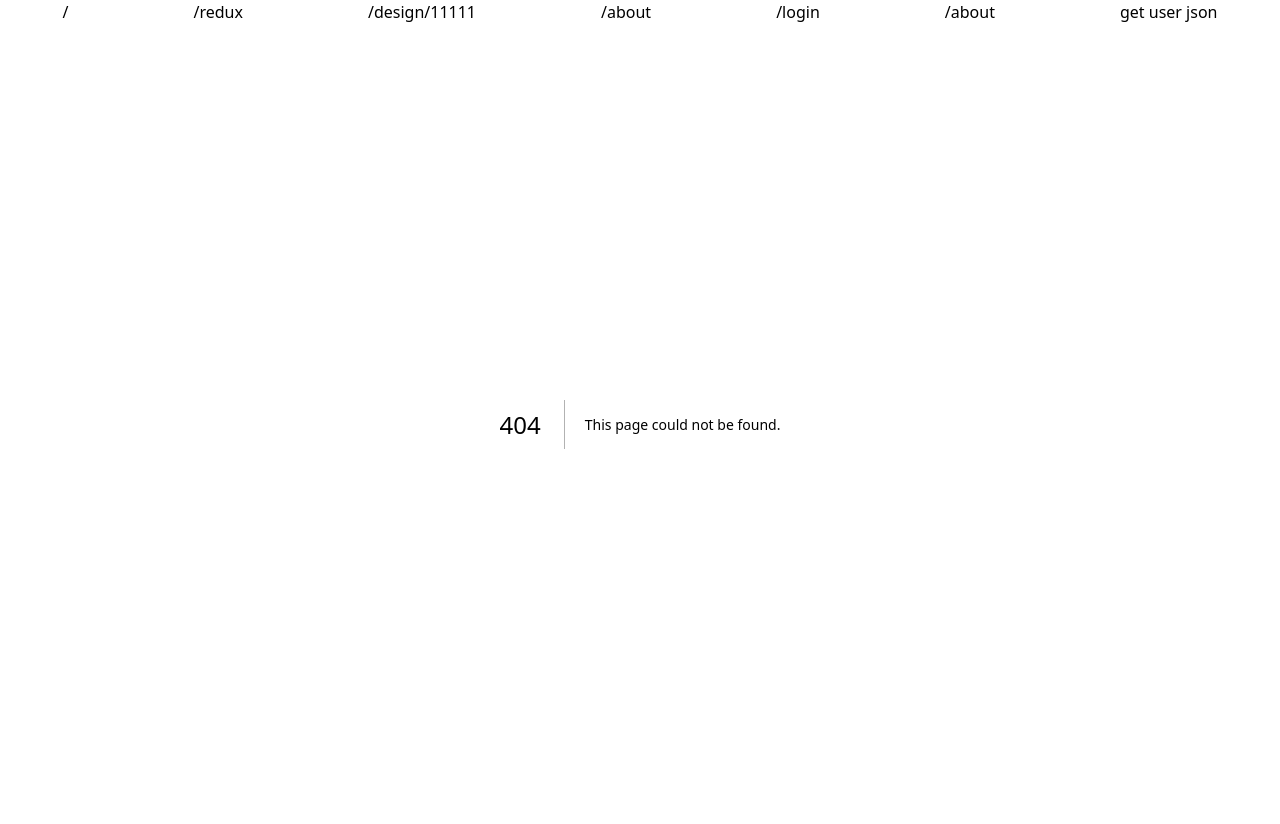
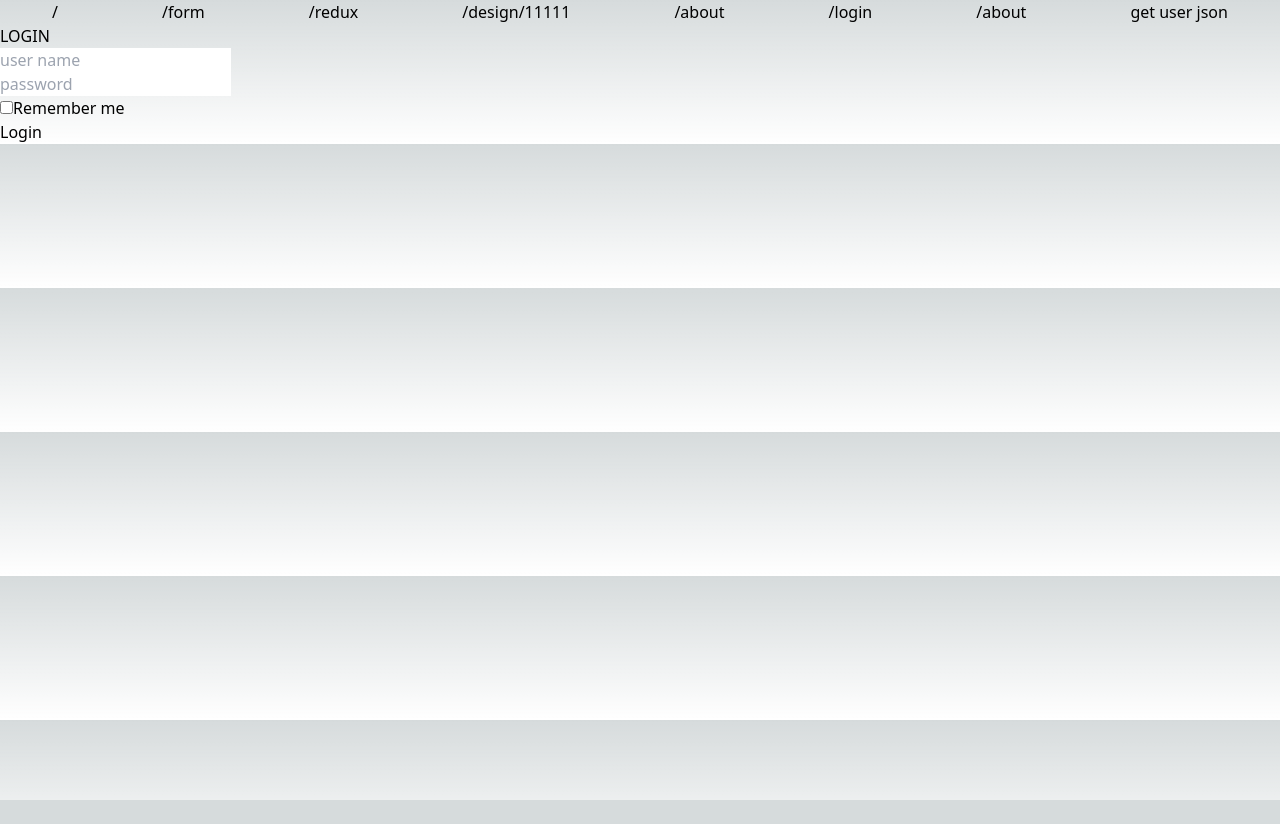
Before and after one commit to CcEditCom/CcView, a Next.js app: page /form in a window 1280 px wide. Before the commit this address had no page. After the commit the page ends 800 px from the top, so only its background shows below. Built offline with nearby package versions, Linux system fonts and the light colour scheme.

Commit message:
form 表单校验

```diff
--- a/package.json
+++ b/package.json
@@ -15,6 +15,7 @@
     "nprogress": "0.2.0",
     "react": "18.2.0",
     "react-dom": "18.2.0",
+    "react-hook-form": "^7.44.3",
     "react-redux": "8.0.7",
     "tailwindcss": "3.3.2"
   },
--- a/src/pages/_app.tsx
+++ b/src/pages/_app.tsx
@@ -37,16 +37,19 @@ export default function MyApp({ Component, pageProps }: AppProps) {
     <>
       <Head>
         <title>Cc-View</title>
-        <link rel='icon' href='/favicon.ico' />
+        <link rel='icon' href='/favicon.ico'/>
       </Head>
       <style jsx>{`
         a {
           margin: 0 10px 0 0;
         }
-    ` }</style>
+      `}</style>
       <div className='flex flex-row justify-around justify-center'>
         <Link className='inline-block' href='/'>
           <span> / </span>
+        </Link>
+        <Link className='inline-block' href='/form'>
+          <span>/form </span>
         </Link>
         <Link className='inline-block' href='/redux'>
           <span>/redux </span>
--- /dev/null
+++ b/src/pages/form/index.tsx
@@ -0,0 +1,90 @@
+import { useState } from 'react';
+import { useForm } from 'react-hook-form';
+
+interface User {
+  name: string
+}
+
+interface LoginFormValues {
+  username: string
+  password: string
+  remember: boolean
+}
+const Validate = {
+  username: {
+    required: { value: true, message: 'User name is required' },
+    minLength: {
+      value: 3,
+      message: 'User name cannot be less than 3 character'
+    }
+  },
+  password: {
+    required: {
+      value: true,
+      message: 'Please enter your password'
+    }
+  }
+};
+
+const FormPage = () => {
+  const [user, setUser] = useState<User>();
+  const {
+    register,
+    watch,
+    formState: { errors },
+    handleSubmit
+  } = useForm<LoginFormValues>();
+  const onSubmit = handleSubmit(({ username, password, remember }) => {
+    // You should handle login logic with username, password and remember form data
+    setUser({ name: username });
+  });
+  console.log(watch('username'));
+  return (
+    <div className='container'>
+      {user ? (
+        <span className='hello-user'>Hello, {user.name}!</span>
+      ) : (
+        <form onSubmit={onSubmit}>
+          <div className='row'>
+            <h3 className='form-header'>LOGIN</h3>
+          </div>
+          <div className='row'>
+            <input
+              type='text'
+              placeholder='user name'
+              {...register('username', Validate.username)}
+              className={`form-field${errors.username ? ' has-error' : ''}`}
+            />
+            {errors.username && (
+              <span className='error-label'>{errors.username.message}</span>
+            )}
+          </div>
+          <div className='row'>
+            <input
+              type='password'
+              placeholder='password'
+              {...register('password', Validate.password)}
+              className={`form-field${errors.password ? ' has-error' : ''}`}
+            />
+            {errors.password && (
+              <span className='error-label'>{errors.password.message}</span>
+            )}
+          </div>
+          <div className='row row-remember'>
+            <input type='checkbox' id='remember' {...register('remember')} />
+            <label htmlFor='remember' className='remember-label'>
+              Remember me
+            </label>
+          </div>
+          <div className='row'>
+            <button type='submit' className='btn login-btn'>
+              Login
+            </button>
+          </div>
+        </form>
+      )}
+    </div>
+  );
+};
+
+export default FormPage;
```
Also changed, not shown: 1 other file (tests, documents, lock files or other folders). Lines whose indentation alone changed are shown as unchanged.
